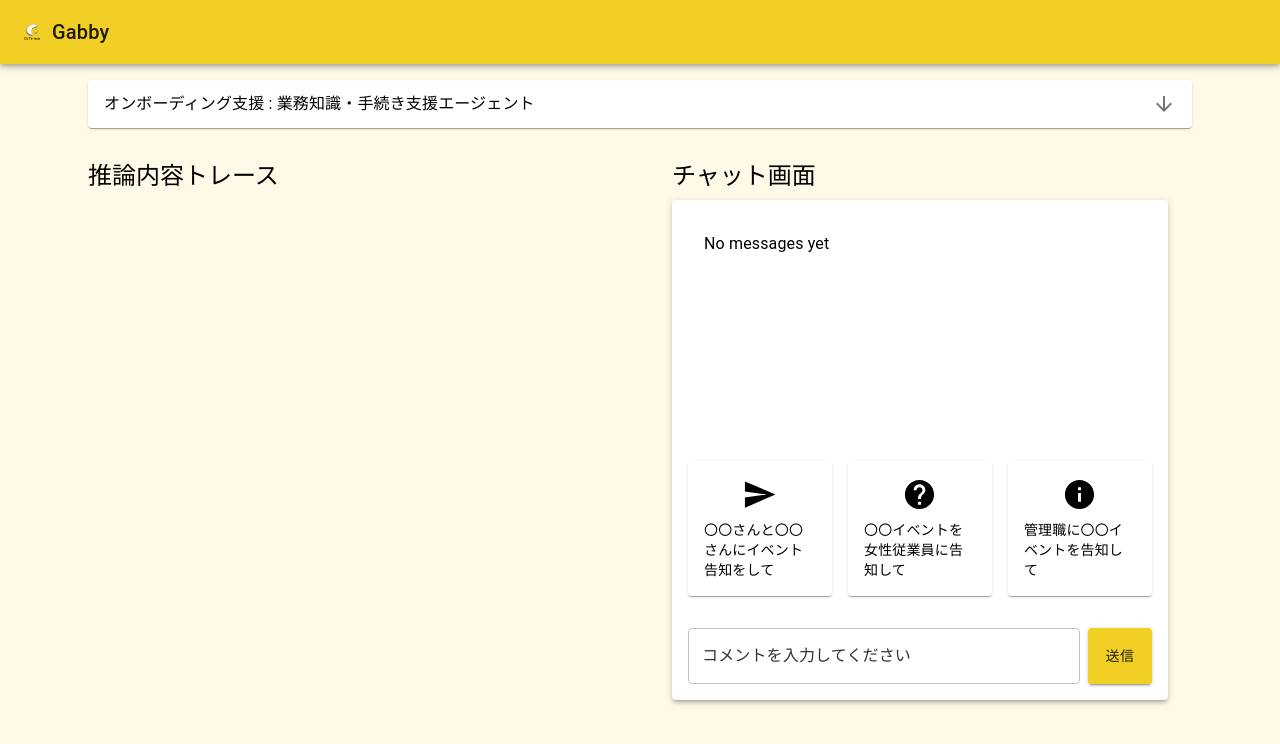
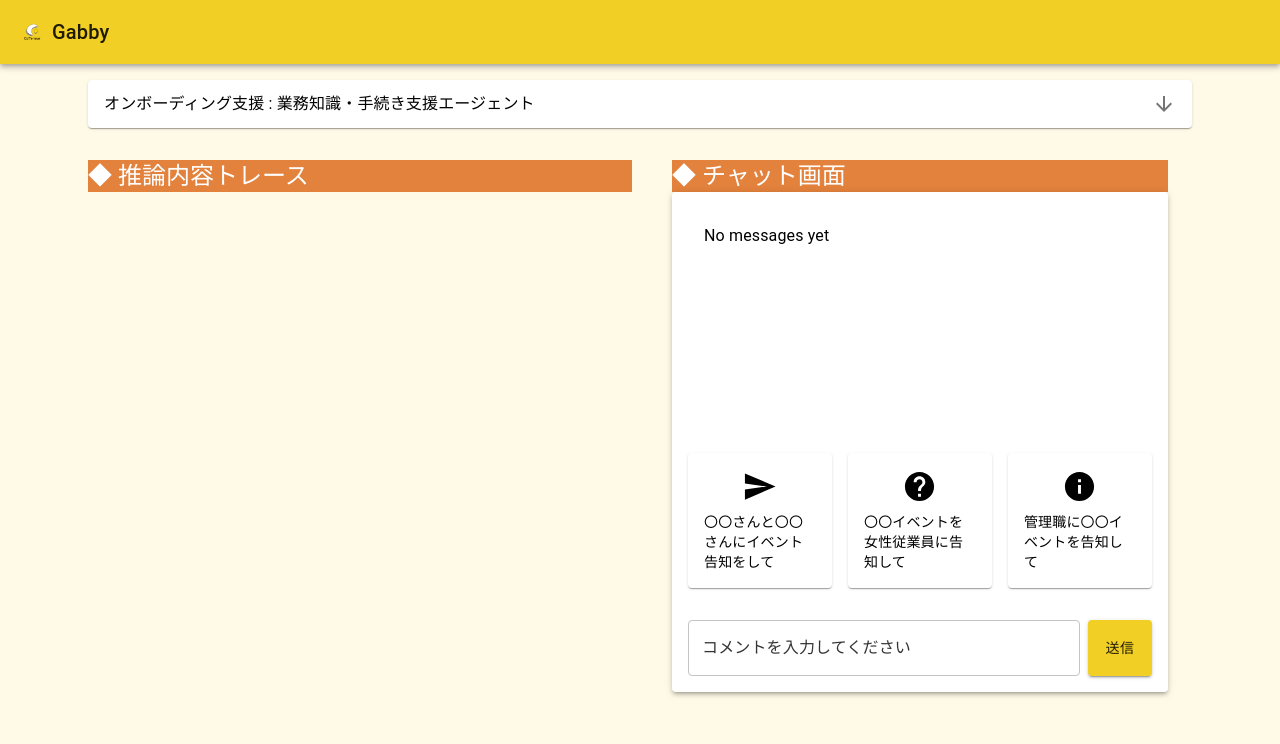
Before and after one commit to K0daimurakami/gabby, a React (Create React App) app: page /details in a window 1280 px wide. Shown: the top 744 px of the page. Built offline with nearby package versions, Linux system fonts and the light colour scheme.

Commit message:
背景テキスト

```diff
--- a/src/components/organisms/AgentCategoryContainer.tsx
+++ b/src/components/organisms/AgentCategoryContainer.tsx
@@ -24,7 +24,7 @@ const AgentCategoryContainer: React.FC<Props> = ({ title, agents }) => {
   return (
     <Box sx={{ marginBottom: 4 }}>
       {/* カテゴリータイトル */}
-      <Typography variant="h5" gutterBottom>
+      <Typography variant="h5" sx={{ backgroundColor: '#E3823D', color: 'white' }}>
         {title}
       </Typography>
 
--- a/src/components/organisms/chatContainer.tsx
+++ b/src/components/organisms/chatContainer.tsx
@@ -69,8 +69,8 @@ const ChatApp = () => {
 
   return (
     <Container maxWidth="sm">
-      <Typography variant="h5" gutterBottom>
-        チャット画面
+      <Typography variant="h5" sx={{ backgroundColor: '#E3823D', color: 'white' }}>
+        ◆ チャット画面
       </Typography>
       <Paper
         elevation={3}
--- a/src/components/organisms/processContainer.tsx
+++ b/src/components/organisms/processContainer.tsx
@@ -34,8 +34,8 @@ const ProcessContainer = () => {
 
   return (
     <Box sx={{ width: "100%" }}>
-      <Typography variant="h5" gutterBottom>
-        推論内容トレース
+      <Typography variant="h5"  sx={{ backgroundColor: '#E3823D', color: 'white' }}>
+        ◆ 推論内容トレース
       </Typography>
       <Stepper activeStep={processMessages.length - 1} orientation="vertical">
         {processMessages.map((msg, index) => (
```
